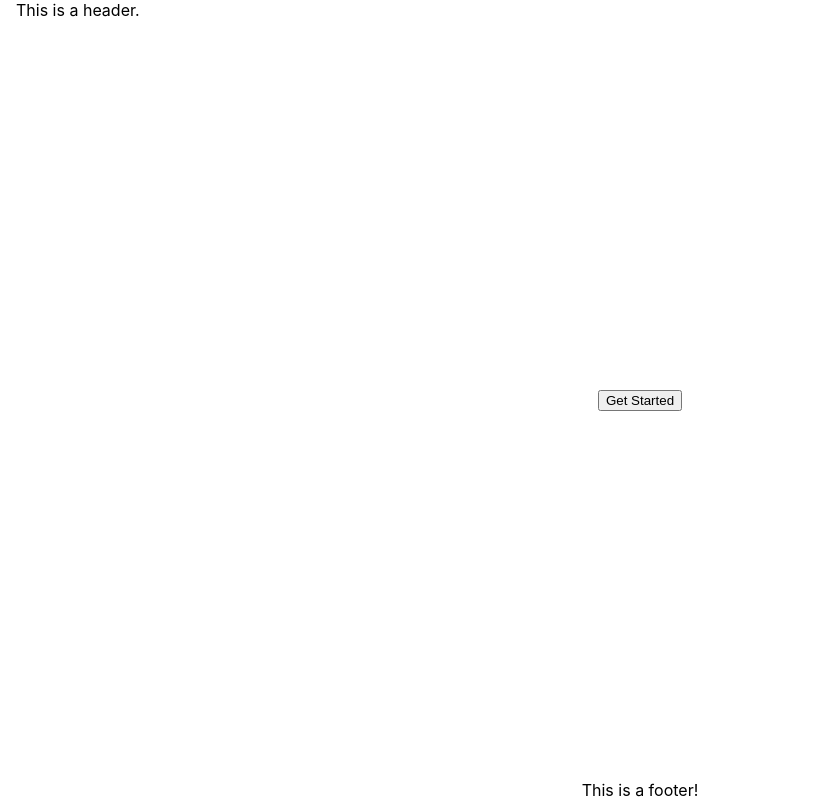
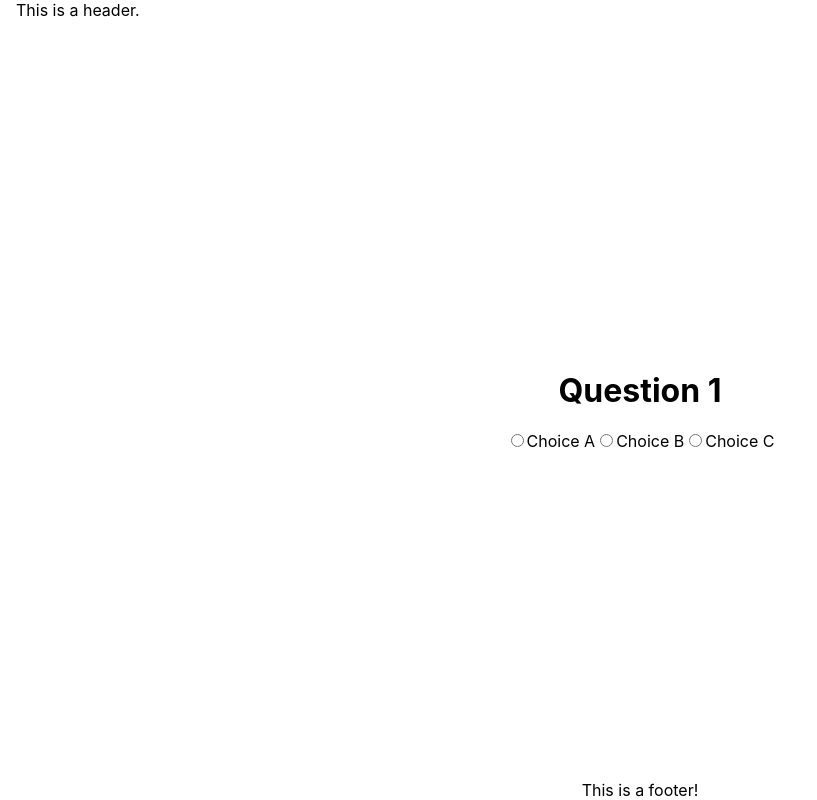
Before and after one commit to SurveyShark/surveyshark_ui, a React (Create React App) app: page / in a window 1280 px wide. Both pictures are taken after a click on the button "Get Started". Shown: the whole page, without its empty margins (0-817 px from the left). Built offline with nearby package versions, Linux system fonts and the light colour scheme.

Commit message:
SS-15 Added functionality to Get Started Button. Maps to QuestionPage

```diff
--- a/src/client/components/MainContent.js
+++ b/src/client/components/MainContent.js
@@ -1,14 +1,21 @@
 import React, {useState} from "react";
+import QuestionPage from "./QuestionPage";
 
-const MainContent = () => {
-    const buttonText = useState("Get Started");
+const MainContent = (props) => {
+    const [started, setStarted] = useState(false);
 
-    return (
-        <div className="main">
-            <button>{buttonText}</button>
-        </div>
-    );
-
+    if (!started) {
+        return (
+            <div>
+                <button onClick={()=> setStarted(!started)}>Get Started</button>
+            </div>
+        );
+    }
+    else {
+        return (
+            <QuestionPage />
+        );
+    }
 };
 
 export default MainContent;
--- /dev/null
+++ b/src/client/components/QuestionPage.js
@@ -0,0 +1,19 @@
+import React from 'react';
+
+const QuestionPage = () => {
+    return (
+        <div>
+            <h1>Question 1</h1>
+            <form>
+                <input type="radio" id="A" />
+                <label htmlFor="A">Choice A</label>
+                <input type="radio" id="B" />
+                <label htmlFor="B">Choice B</label>
+                <input type="radio" id="C" />
+                <label htmlFor="C">Choice C</label>
+            </form>
+        </div>
+    );
+};
+
+export default QuestionPage;
```
Also changed, not shown: src/client/components/App.js (line endings or trailing spaces).
